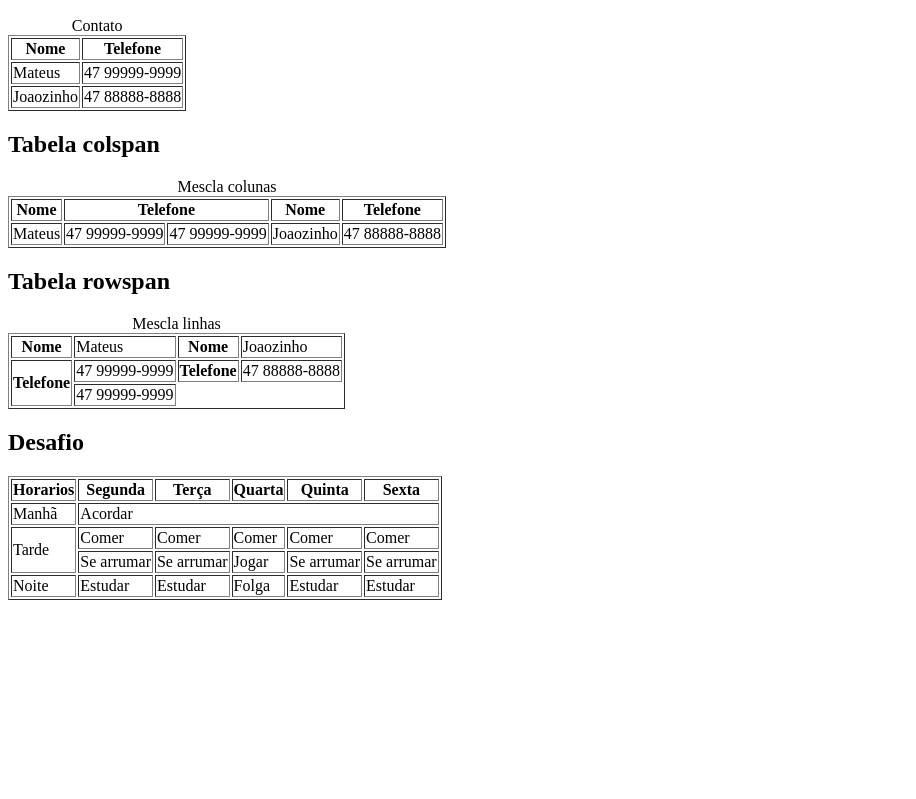
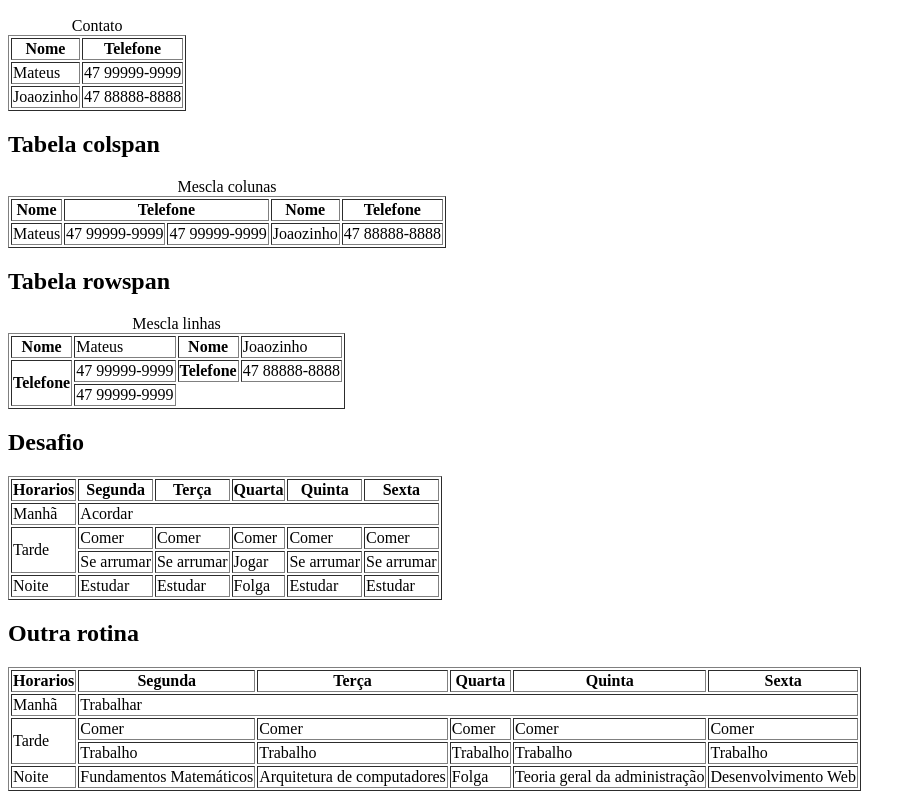
Before and after one commit to MateusHenriqueRosa/APS, a plain HTML site: page index.html in a window 1280 px wide. Shown: the part 1754-2553 px from the top of the page, without its empty margins (0-916 px from the left). Before the commit the page ends 2362 px from the top, so only its background shows below. Drawn offline with Linux system fonts and the light colour scheme.

Commit message:
Update index.html

```diff
--- a/index.html
+++ b/index.html
@@ -26,7 +26,7 @@
   <!--start=""-->
   <!--start="10"(Começou do J)-->
     <ol type="a" start="1">
-      <li>Acodar</li>
+      <li>Arcodar</li>
       <li>Arrumar a cama</li>
       <li>Escovar os dentes</li>
       <li>Tomar banho</li>
@@ -162,6 +162,9 @@
             <td>Se arrumar</td>
             <td>Jogar</td>
             <td>Se arrumar</td>
+
+
+
             <td>Se arrumar</td>
         </tr>
         <tr>
@@ -174,4 +177,43 @@
         </tr>
     </table>
 
+    <h2>Outra rotina</h2>
+    <table border="1px">
+        <tr>
+            <th>Horarios</th>
+            <th>Segunda</th>
+            <th>Terça</th>
+            <th>Quarta</th>
+            <th>Quinta</th>
+            <th>Sexta</th>
+        </tr>
+        <tr>
+            <td>Manhã</td>
+            <td colspan="5">Trabalhar</td>
+        </tr>
+        <tr>
+            <td rowspan="2">Tarde</td>
+            <td>Comer</td>
+            <td>Comer</td>
+            <td>Comer</td>
+            <td>Comer</td>
+            <td>Comer</td>
+        </tr>
+        <tr>
+            <td>Trabalho</td>
+            <td>Trabalho</td>
+            <td>Trabalho</td>
+            <td>Trabalho</td>
+            <td>Trabalho</td>
+        </tr>
+        <tr>
+            <td>Noite</td>
+            <td>Fundamentos Matemáticos</td>
+            <td>Arquitetura de computadores</td>
+            <td>Folga</td>
+            <td>Teoria geral da administração</td>
+            <td>Desenvolvimento Web</td>
+        </tr>
+    </table>
+
 </html>
```
